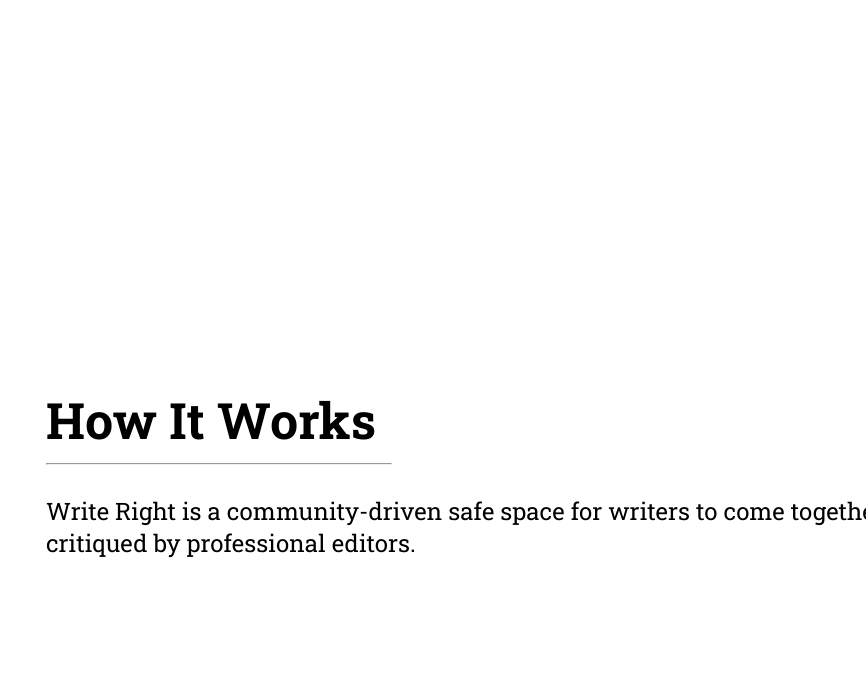
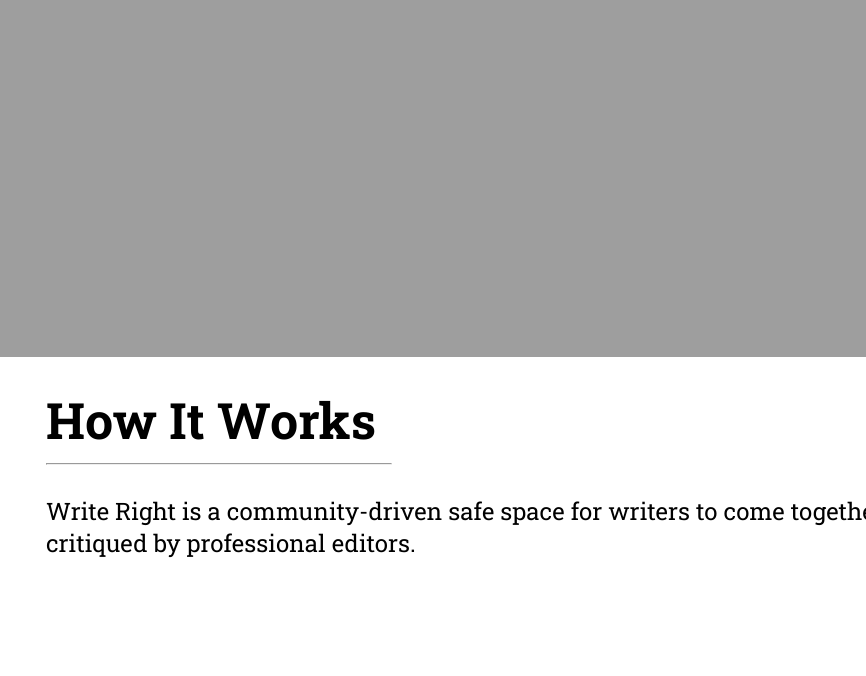
Before and after one commit to clirette/writeright, a website: page index.html in a window 1280 px wide. Shown: the part 443-1119 px from the top of the page, without its empty margins (18-884 px from the left). Drawn offline with Linux system fonts and the light colour scheme; the site is published under a folder, as on GitHub Pages, so addresses that start at the root find nothing.

Commit message:
Fixed header background image

```diff
--- a/sass/layout/_header.scss
+++ b/sass/layout/_header.scss
@@ -1,6 +1,6 @@
 .header {
   position: relative;
-  background-image: url('/img/jumbo.jpg');
+  background-image: url('../img/jumbo.jpg');
   background-repeat: no-repeat;
   background-size: cover;
   height: 100vh;
```
Also changed, not shown: css/style.css.
